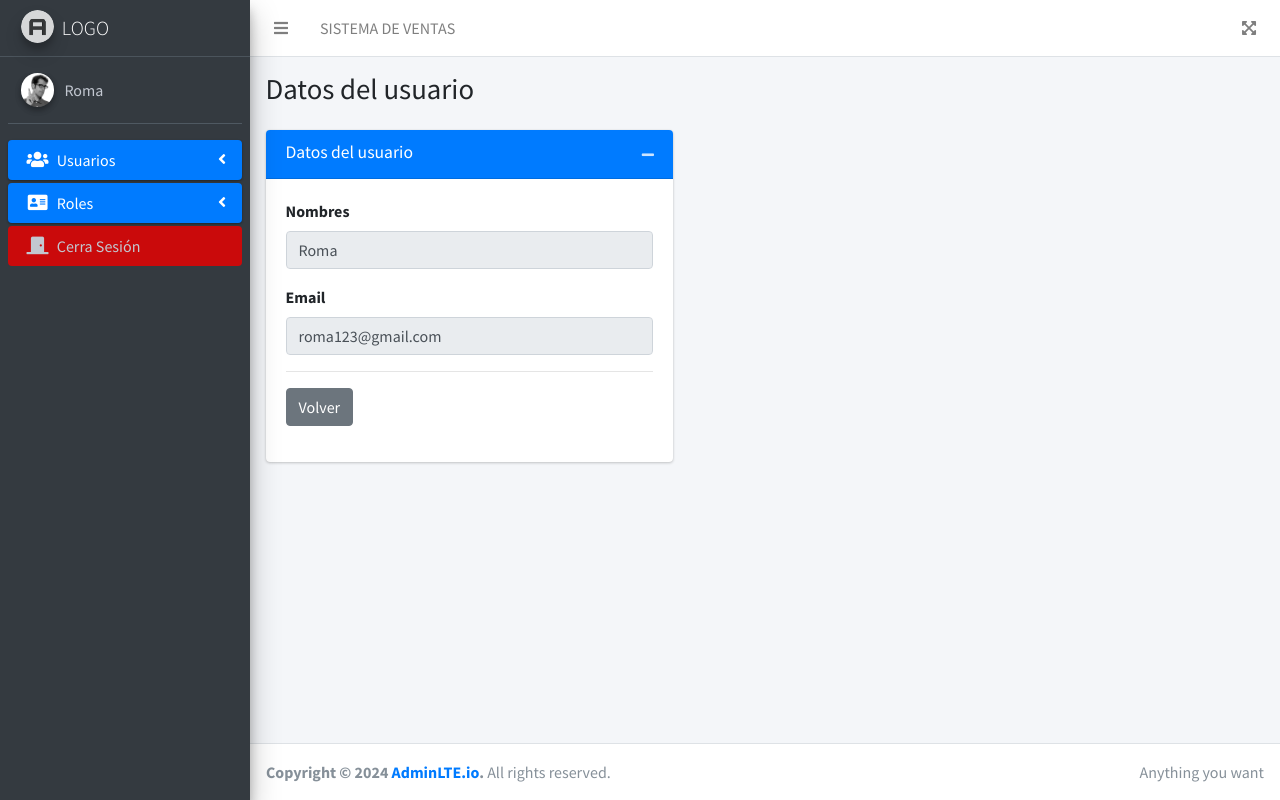
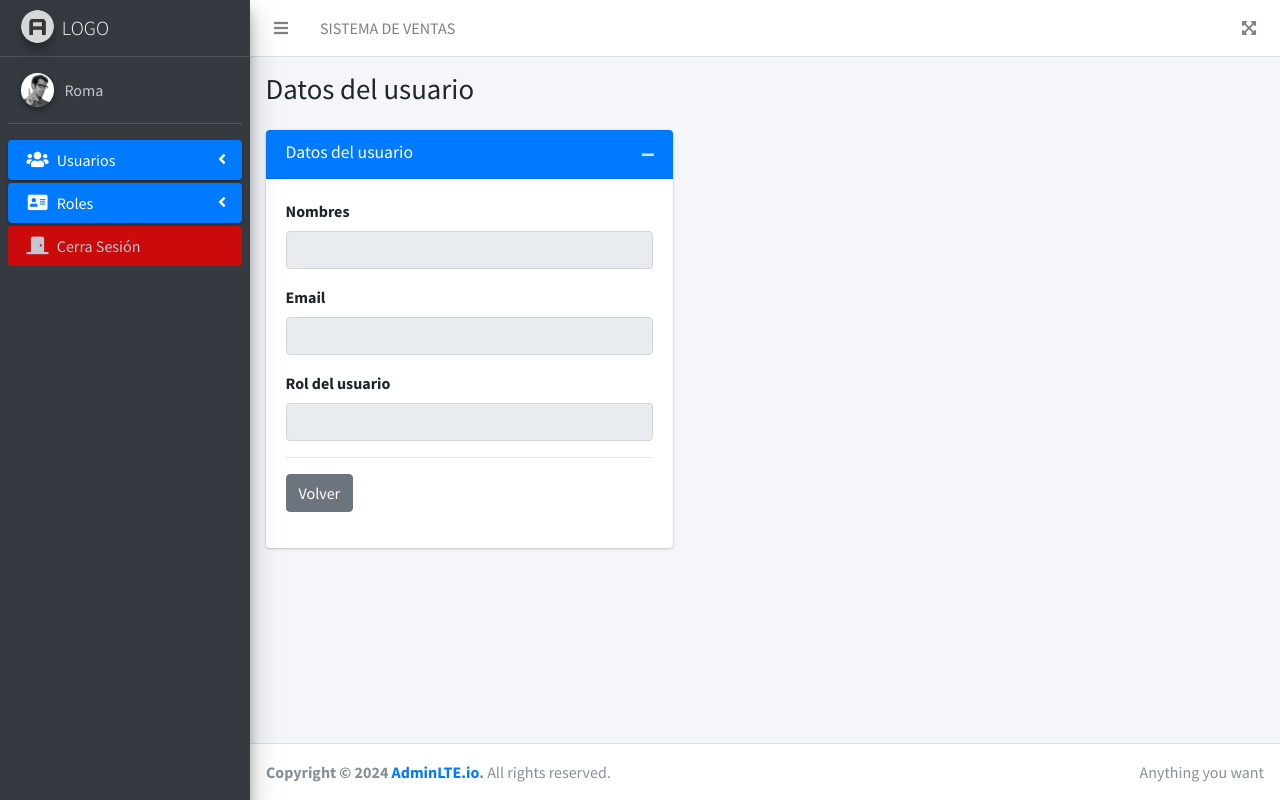
Before and after one commit to jbaxax/in2, a PHP site: page /in2/usuarios/show.php?id=7 in a window 1280 px wide. Run offline with PHP 8.4, Linux system fonts and the light colour scheme; a user stored in the database is signed in; data comes from the database, SQL or seed files in the repository; data that the repository does not hold is empty; some libraries are stand-ins or nearby versions.

Commit message:
24 Consultas con tablas

```diff
--- a/app/controllers/usuarios/create.php
+++ b/app/controllers/usuarios/create.php
@@ -4,6 +4,7 @@
 
 $nombres = $_POST['nombres'];
 $email = $_POST['email'];
+$rol = $_POST['rol'];
 $password_user = $_POST['password_user'];
 $password_repeat = $_POST['password_repeat'];
 
@@ -11,11 +12,12 @@
        $password_user = password_hash($password_user, PASSWORD_DEFAULT);
 
        $sentencia = $pdo->prepare("INSERT INTO tb_usuarios
-       (nombres,email,password_user,fyh_creacion)
-VALUES (:nombres,:email,:password_user,:fyh_creacion)");
+       (nombres,email,id_rol,password_user,fyh_creacion)
+VALUES (:nombres,:email,:id_rol,:password_user,:fyh_creacion)");
 
        $sentencia->bindParam('nombres', $nombres);
        $sentencia->bindParam('email', $email);
+       $sentencia->bindParam('id_rol', $rol);
        $sentencia->bindParam('password_user', $password_user);
        $sentencia->bindParam('fyh_creacion', $fechaHora);
        $sentencia->execute();
--- a/app/controllers/usuarios/listado_de_usuarios.php
+++ b/app/controllers/usuarios/listado_de_usuarios.php
@@ -1,6 +1,6 @@
 <?php
 
-$sql_usuarios = "SELECT * FROM tb_usuarios";
+$sql_usuarios = "SELECT us.id_usuario as id_usuario, us.nombres as nombres, us.email as email, rol.rol as rol FROM tb_usuarios as us INNER JOIN tb_roles as rol ON us.id_rol = rol.id_rol";
 $query_usuarios = $pdo->prepare($sql_usuarios);
 $query_usuarios->execute();
 $usuarios_datos = $query_usuarios->fetchAll(fetch_style: PDO::FETCH_ASSOC);
--- a/app/controllers/usuarios/show_usuario.php
+++ b/app/controllers/usuarios/show_usuario.php
@@ -2,7 +2,7 @@
 
 $id_usuario_get = $_GET['id'];
 
-$sql_usuarios = "SELECT * FROM tb_usuarios where id_usuario = '$id_usuario_get'";
+$sql_usuarios = "SELECT us.id_usuario as id_usuario, us.nombres as nombres, us.email as email, rol.rol as rol FROM tb_usuarios as us INNER JOIN tb_roles as rol ON us.id_rol = rol.id_rol where id_usuario = '$id_usuario_get'";
 $query_usuarios = $pdo->prepare($sql_usuarios);
 $query_usuarios->execute();
 $usuarios_datos = $query_usuarios->fetchAll(fetch_style: PDO::FETCH_ASSOC);
@@ -11,6 +11,7 @@
 foreach ($usuarios_datos as $usuario_dato) {
     $nombres = $usuario_dato['nombres'];
     $email = $usuario_dato['email'];
+    $rol = $usuario_dato['rol'];
 }
 
 ?>
--- a/usuarios/show.php
+++ b/usuarios/show.php
@@ -56,6 +56,10 @@
                       <label for="">Email</label>
                       <input type="email" name="email" class="form-control" value="<?php echo $email; ?>" disabled>
                     </div>
+                    <div class="form-group">
+                      <label for="">Rol del usuario</label>
+                      <input type="text" name="rol" class="form-control" value="<?php echo $rol; ?>" disabled>
+                    </div>
 
                     <hr>
                     <div class="form-group">
```
Also changed, not shown: usuarios/create.php (+16 -0 lines), usuarios/index.php (+7 -0 lines).
